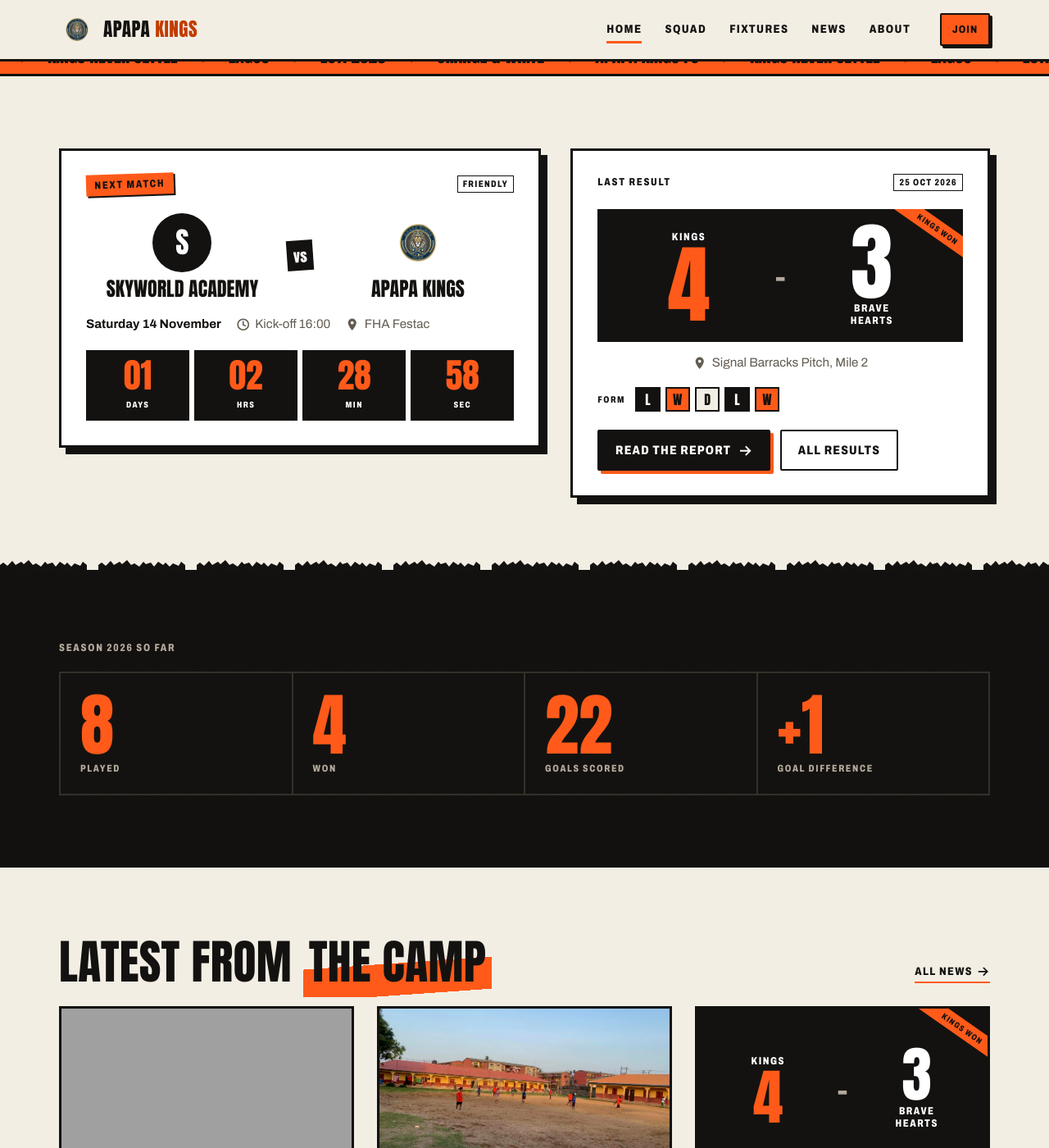
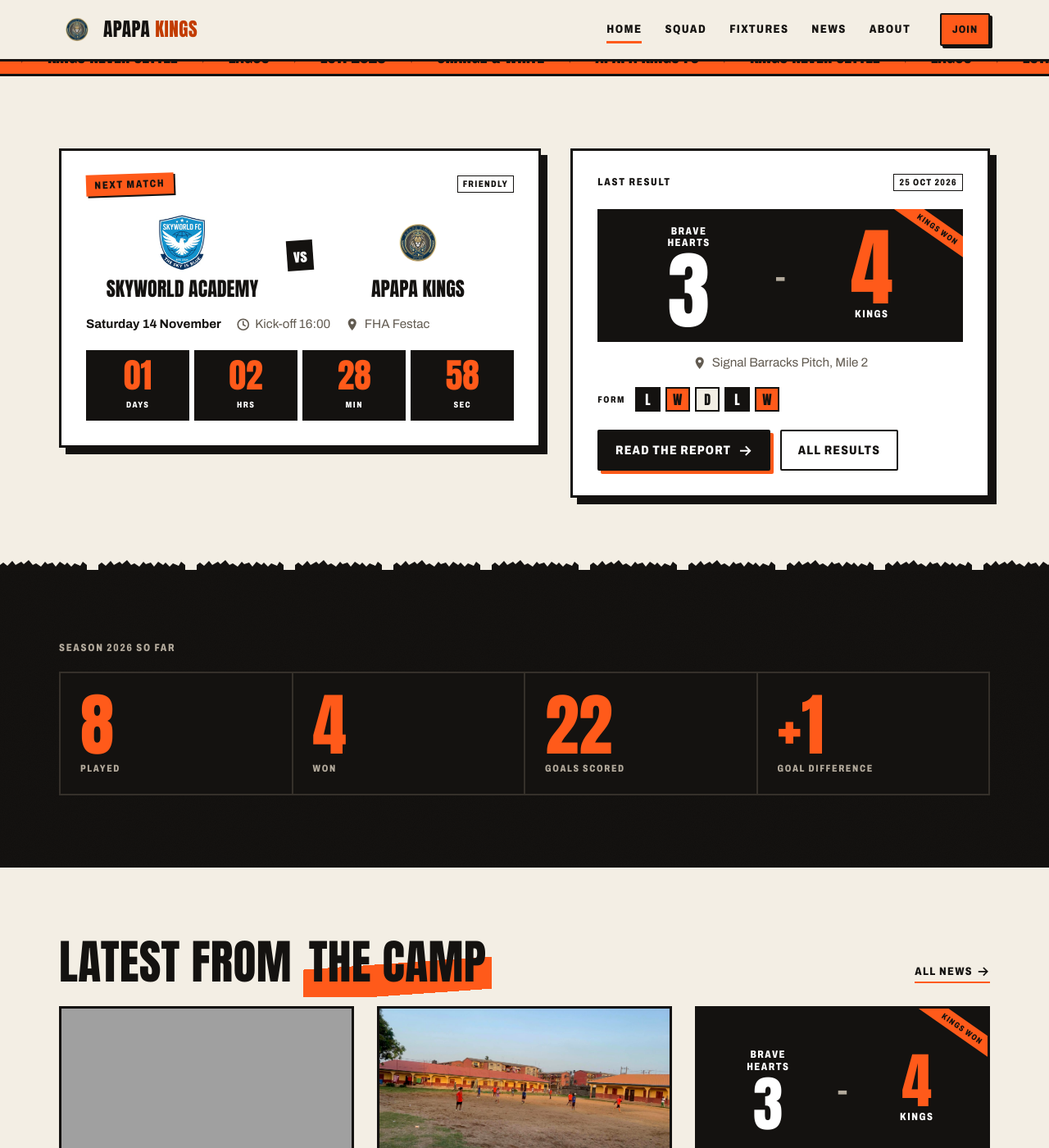
Before and after one commit to emekachriis/apapafc.xyz, a Jekyll site: the page built from index.html, in a window 1280 px wide and 1400 px high, scrolled down 894 px. Shown: the whole window at 82% size. Built offline with Jekyll 4.4.1, drawn with Linux system fonts in a browser that asks for light colours; grey boxes are pictures that could not be loaded.

Commit message:
Brave Hearts was away; show Skyworld crest in next match
- Brave Hearts 4-3 (25 Oct) was an away game
- Fixtures can carry an opponent crest; Skyworld's appears in the
  next-match panel

Co-Authored-By: Claude Opus 5.5 <noreply@anthropic.com>
Claude-Session: https://claude.ai/code/session_01WYXfpp4H5Lv6eQuJcXzwTC

```diff
--- a/_data/fixtures.yml
+++ b/_data/fixtures.yml
@@ -12,6 +12,7 @@
 #             Leave score out for a match that hasn't been played yet.
 #             It then becomes the "Next match" on the home page.
 #  type:      optional label, defaults to "Friendly"
+#  crest:     optional, the other team's badge, e.g. images/opponents/somebody.jpg
 #
 #  To link a match report, give the news post  match: "YYYY-MM-DD"
 #  (the same date as the fixture). See README.
@@ -64,13 +65,14 @@
 
 - date: 2026-10-25
   opponent: Brave Hearts
-  home: true
+  home: false
   venue: Signal Barracks Pitch, Mile 2
   score: "4-3"
 
 - date: 2026-11-14
   kickoff: "16:00"
   opponent: Skyworld Academy
+  crest: images/opponents/skyworld.jpg
   home: false
   venue: FHA Festac
 
--- a/_includes/next-match.html
+++ b/_includes/next-match.html
@@ -15,7 +15,7 @@
 
   <div class="versus">
     {%- capture kings_side -%}<div class="versus__team"><img src="{{ '/images/crest-192.png' | relative_url }}" alt="" width="72" height="72"><span>Apapa Kings</span></div>{%- endcapture -%}
-    {%- capture opp_side -%}<div class="versus__team"><span class="versus__badge" aria-hidden="true">{{ nf.opponent | slice: 0 }}</span><span>{{ nf.opponent }}</span></div>{%- endcapture -%}
+    {%- capture opp_side -%}<div class="versus__team">{% if nf.crest %}<img class="versus__crest" src="{{ nf.crest | relative_url }}" alt="" width="72" height="72">{% else %}<span class="versus__badge" aria-hidden="true">{{ nf.opponent | slice: 0 }}</span>{% endif %}<span>{{ nf.opponent }}</span></div>{%- endcapture -%}
     {%- if nf.home == false -%}{{ opp_side }}{%- else -%}{{ kings_side }}{%- endif -%}
     <span class="versus__vs">vs</span>
     {%- if nf.home == false -%}{{ kings_side }}{%- else -%}{{ opp_side }}{%- endif -%}
--- a/assets/css/main.css
+++ b/assets/css/main.css
@@ -352,6 +352,7 @@ body.menu-open { overflow: hidden; }
 }
 .versus__team { display: grid; justify-items: center; gap: 8px; font-family: var(--font-display); text-transform: uppercase; font-size: clamp(1.1rem, 4.5vw, 1.5rem); line-height: 1; }
 .versus__team img { width: 72px; height: 72px; }
+.versus__crest { object-fit: contain; mix-blend-mode: multiply; }
 .versus__badge {
   width: 72px; height: 72px; display: grid; place-items: center;
   border-radius: 50%; background: var(--ink); color: var(--white);
```
Also changed, not shown: images/opponents/skyworld.jpg (added).
